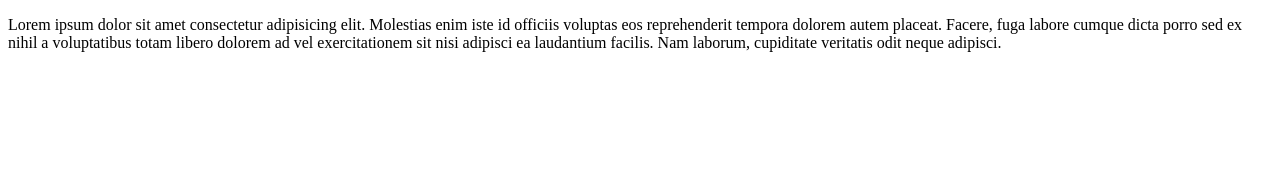
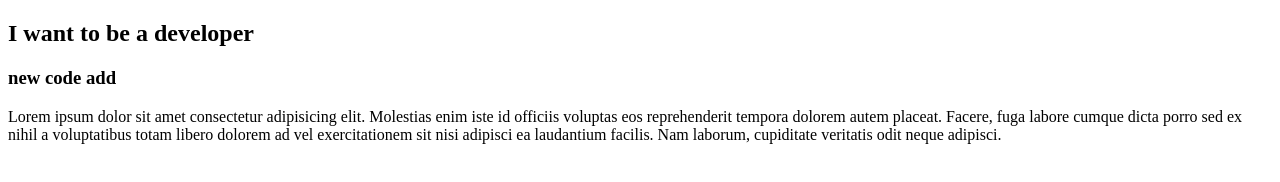
Before and after one commit to UmmayKashfa/my-second-repo, a plain HTML site: page index.html in a window 1280 px wide. Drawn offline with Linux system fonts and the light colour scheme.

Commit message:
added new code

```diff
--- a/index.html
+++ b/index.html
@@ -7,6 +7,8 @@
     <title>2nd Repo</title>
 </head>
 <body>
+    <h2>I want to be a developer</h2>
+    <h3>new code add</h3>
     <p>Lorem ipsum dolor sit amet consectetur adipisicing elit. Molestias enim iste id officiis voluptas eos reprehenderit tempora dolorem autem placeat. Facere, fuga labore cumque dicta porro sed ex nihil a voluptatibus totam libero dolorem ad vel exercitationem sit nisi adipisci ea laudantium facilis. Nam laborum, cupiditate veritatis odit neque adipisci.</p>
 </body>
 </html>
```
